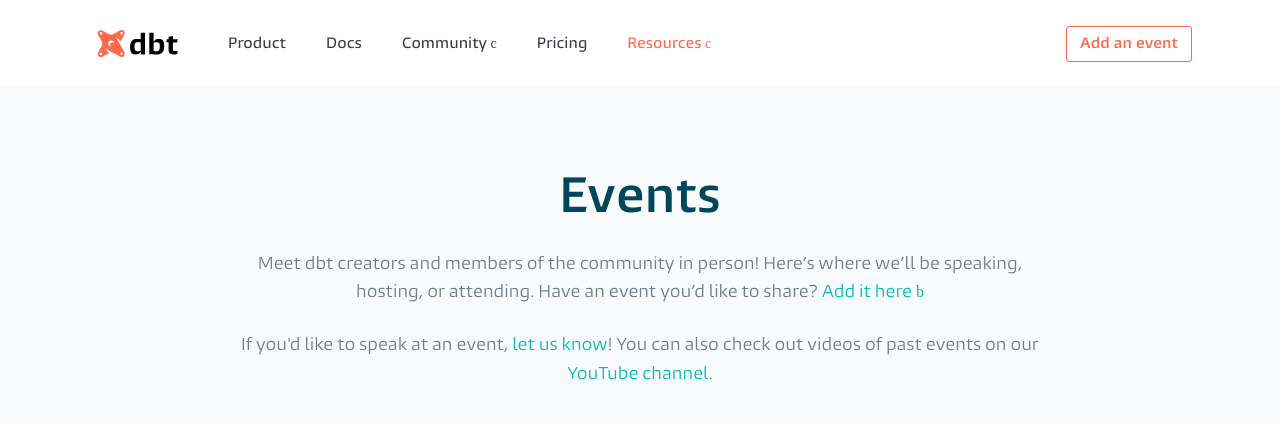
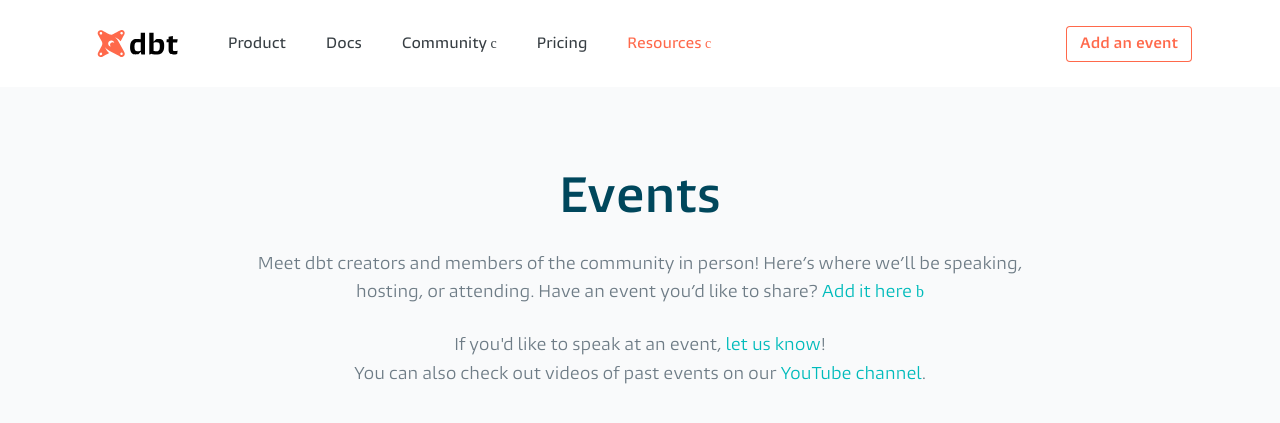
Before and after one commit to dbt-labs/events.getdbt.com, a Jekyll site: the page built from _content/events.html, in a window 1280 px wide and 900 px high, cut to the strip 0-464 px from the top of the window. Shown: the top 423 px of the strip. Built offline with Jekyll 4.4.1, drawn with Linux system fonts in a browser that asks for light colours; nearby versions of some CDN libraries; some web fonts are replaced; our own code applies the rules of GitHub Pages for plain Markdown files.

Commit message:
Add break

```diff
--- a/_content/events.html
+++ b/_content/events.html
@@ -14,7 +14,8 @@
 					<div class="text-contain text-center">
 						<h1 class="h0">Events</h1>
 						<p>{{site.description}} <a href="{{site.repo}}" class="arrow-right" title="Submit a dbt Event">Add it here</a><p>
-            <p>If you'd like to speak at an event, <a href="https://docs.google.com/forms/d/e/1FAIpQLScU4c0UvXLsasc7uwFBrzt6YzuGiMzEH_EyFfXGnIYDmTBDfQ/viewform">let us know</a>! You can also check out videos of past events on our <a href="https://www.youtube.com/channel/UCVpBwKK-ecMEV75y1dYLE5w">YouTube channel</a>.</p>
+            <p>If you'd like to speak at an event, <a href="https://docs.google.com/forms/d/e/1FAIpQLScU4c0UvXLsasc7uwFBrzt6YzuGiMzEH_EyFfXGnIYDmTBDfQ/viewform">let us know</a>!
+              <br/>You can also check out videos of past events on our <a href="https://www.youtube.com/channel/UCVpBwKK-ecMEV75y1dYLE5w">YouTube channel</a>.</p>
 					</div>
 				</div>
 			</div>
```
